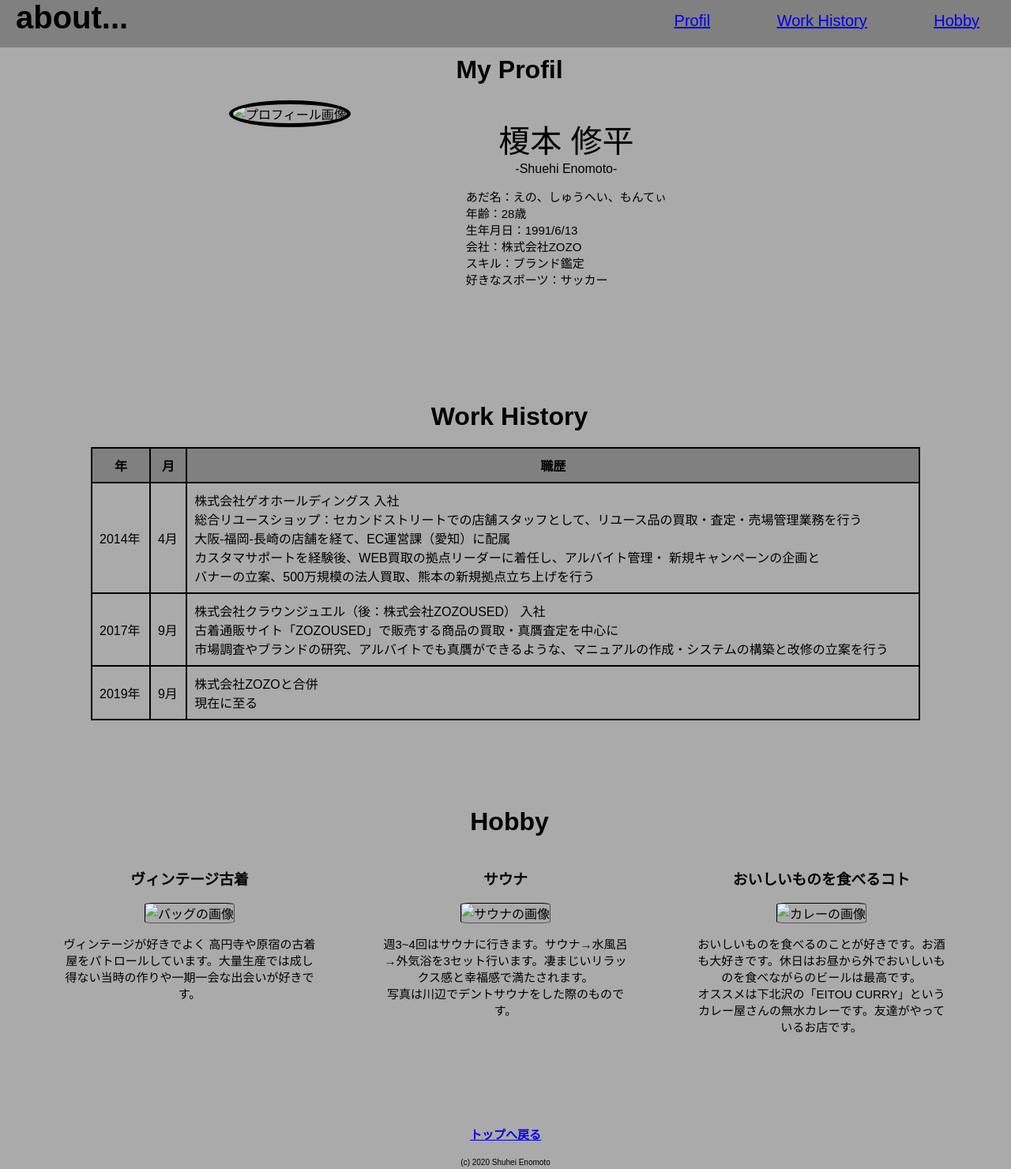
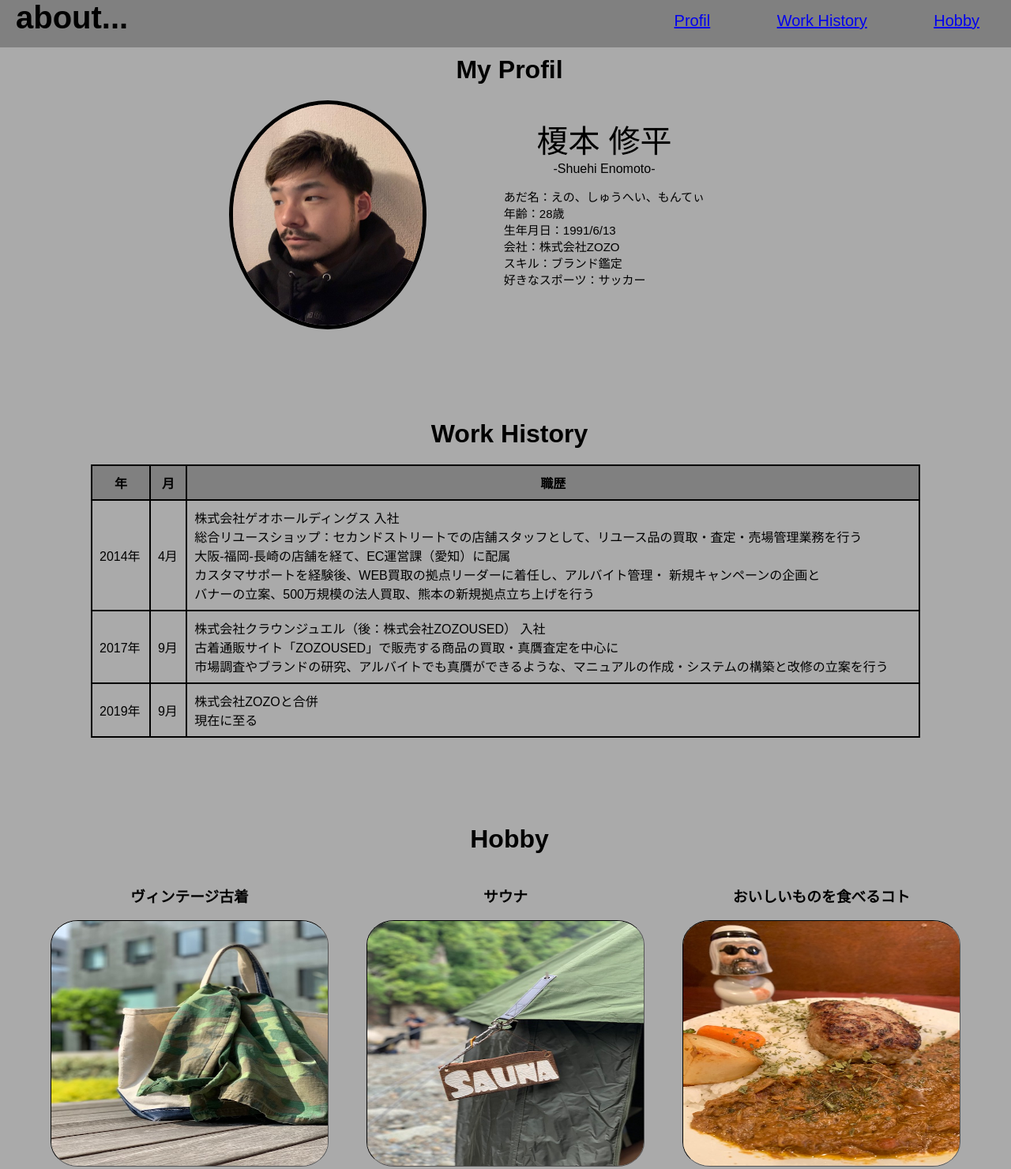
Before and after one commit to enomonty/firstportfolio, a plain HTML site: page index.html in a window 1280 px wide. Shown: the top 1480 px of the page at 79% size. Drawn offline with Linux system fonts and the light colour scheme; files that its build step writes are made by us from their sources.

Commit message:
Update index.html

```diff
--- a/index.html
+++ b/index.html
@@ -5,7 +5,7 @@
   <title>えのもとのこと</title>
   <link rel="icon" href="favicon.ico">
   <meta name="discription" conatents="えのもとのプロフィール">
-  <link rel="stylesheet" href="css/styles.css">
+  <link rel="stylesheet" href="styles.css">
 </head>
 <body>
   <header>
@@ -22,7 +22,7 @@
     <h1 class="heading" id="profile">My Profil</h1>
     <div class="profil">
       <div class="icon">
-        <img src="image/prof.jpeg" width="240" height="280" alt="プロフィール画像">
+        <img src="prof.jpeg" width="240" height="280" alt="プロフィール画像">
       </div>
       <div class="info">
         <h2>榎本 修平</h2>
@@ -78,17 +78,17 @@
     <div class="hobby">
       <div class="hobby-icon">
         <h3>ヴィンテージ古着</h3>
-        <img src="image/vintage.jpg" alt="バッグの画像">
+        <img src="vintage.jpg" alt="バッグの画像">
         <p class="text-contents">ヴィンテージが好きでよく 高円寺や原宿の古着屋をパトロールしています。大量生産では成し得ない当時の作りや一期一会な出会いが好きです。</p>
       </div>
       <div class="hobby-icon">
         <h3>サウナ</h3>
-        <img src="image/sauna.jpeg" alt="サウナの画像">
+        <img src="sauna.jpeg" alt="サウナの画像">
         <p class="text-contents">週3~4回はサウナに行きます。サウナ→水風呂→外気浴を3セット行います。凄まじいリラックス感と幸福感で満たされます。<br>写真は川辺でデントサウナをした際のものです。</p>
       </div>
       <div class="hobby-icon">
         <h3>おいしいものを食べるコト</h3>
-        <img src="image/curry.jpeg" alt="カレーの画像">
+        <img src="curry.jpeg" alt="カレーの画像">
         <p class="text-contents">おいしいものを食べるのことが好きです。お酒も大好きです。休日はお昼から外でおいしいものを食べながらのビールは最高です。<br>オススメは下北沢の「EITOU CURRY」というカレー屋さんの無水カレーです。友達がやっているお店です。</p>
       </div>
     </div>
```
